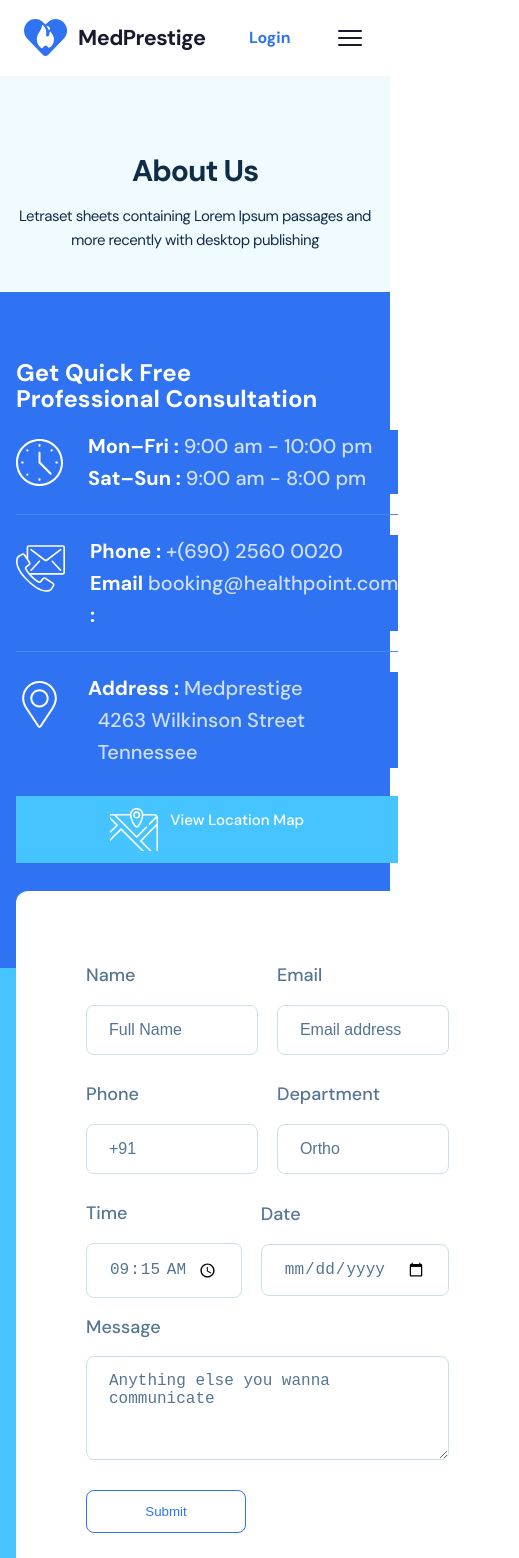
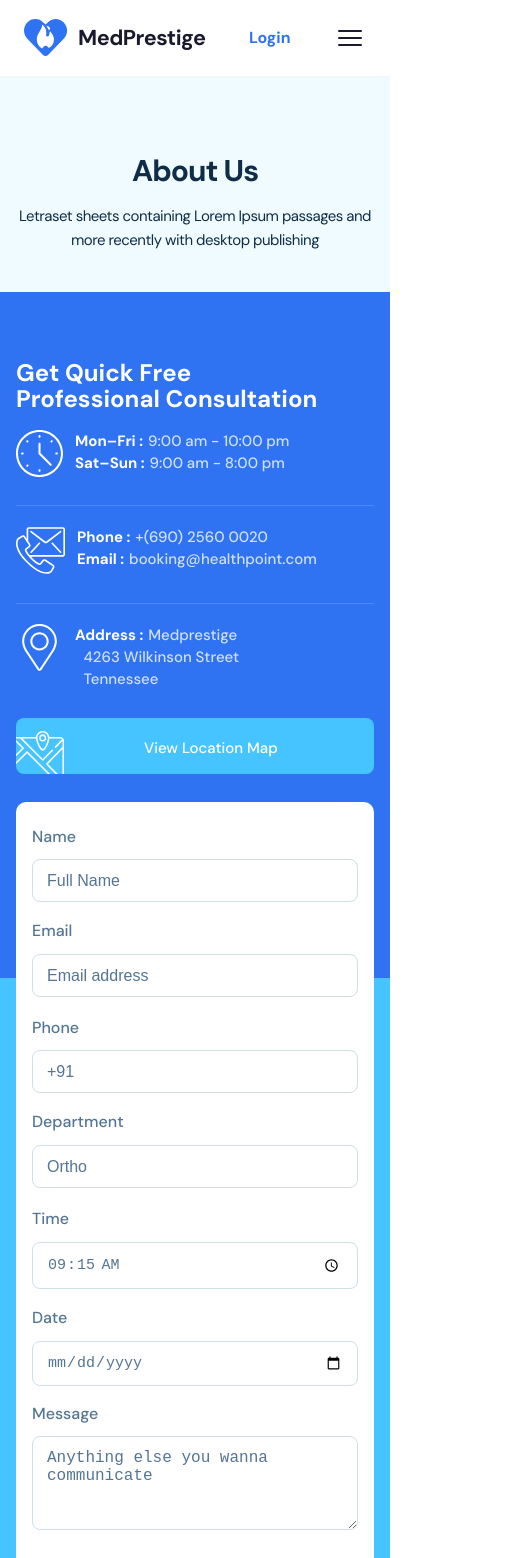
Before and after one commit to Lienkulet/MedPrestige, a Next.js app: page /about in a window 390 px wide. Shown: the top 1558 px of the page, 519 px wide, since content can reach past the window. Built offline with nearby package versions, Linux system fonts and the light colour scheme.

Commit message:
responsive contact footer card

```diff
--- a/src/components/ContactCardFooter/ContactCardFooter.css
+++ b/src/components/ContactCardFooter/ContactCardFooter.css
@@ -9,10 +9,11 @@
   display: flex;
   flex-direction: row;
   align-items: start;
-  justify-content: center;
+  justify-content: space-between;
   gap: 90px;
   max-width: 1280px;
   margin: 0 auto;
+  padding: 16px;
 }
 
 /* tablet */
@@ -28,13 +29,14 @@
 
   .container {
     gap: 48px;
+    padding: 0 16px;
   }
 }
 
 /* mobile */
 @media (max-width: 768px) {
   .two-color {
-    padding: 60px 0;
+    padding: 60px 16px;
   }
 
   .container {
--- a/src/components/layout/Footer/Footer.css
+++ b/src/components/layout/Footer/Footer.css
@@ -2,7 +2,6 @@
     background: var(--text-dark);
     color: white;
     padding: 64px 0 32px;
-    margin-top: 80px;
   }
 
   .footer-container {
@@ -70,8 +69,6 @@
 
   /* Responsive */
   @media (max-width: 768px) {
-    .footer { margin-top: 40px; }
-
     .footer-grid {
       grid-template-columns: 1fr;
       gap: 32px;
--- a/src/features/ContactCardFooter/CardFooterLeft.css
+++ b/src/features/ContactCardFooter/CardFooterLeft.css
@@ -1,5 +1,7 @@
 .left-block{
     margin-top: 48px;
+    width: 100%;
+    max-width: 430px;
 }
 
 .left-block h1{
@@ -31,9 +33,10 @@
     gap: 27px;
     width: 100%;
     max-width: 270px;
-    padding-right: 39px;
+    /* padding-right: 39px; */
     padding-top: 13px;
     margin-top: 59px;
+    border-radius: 8px;
 }
 
 /* Tablet & down */
@@ -55,9 +58,8 @@
 
     .locationBtn{
       max-width: 100%;
-      justify-content: center;
-      gap: 14px;
-      padding: 12px 16px;
+      gap: 52px;
+      padding: 13px 16px 0 0;
       margin-top: 28px;
     }
 
@@ -72,13 +74,20 @@
       font-size: 24px;
       margin-bottom: 18px;
     }
+    .left-block{
+      max-width: none;
+    }
 
     .locationBtn{
-      gap: 12px;
-      padding: 12px 14px;
+      gap: 80px;
+      padding: 13px 16px 0 0;
+      width: 100%;
+      max-width: none;
     }
 
     .locationBtn span{
       font-size: 15px;
+      margin-top: 5px;
+      /* justify-self: center; */
     }
   }
--- a/src/features/ContactCardFooter/CardFooterRight.css
+++ b/src/features/ContactCardFooter/CardFooterRight.css
@@ -1,6 +1,7 @@
 .contact-card{
     padding: 70px;
     max-width: 670px;
+    width: 100%;
     border-radius: 12px;
     background-color: #ffff;
 }
@@ -89,3 +90,60 @@
 fieldset{
     border: none;
 }
+
+/* responsive */
+@media (max-width: 1024px){
+    .contact-card{
+      padding: 48px;
+      max-width: 640px;
+    }
+  }
+
+  @media (max-width: 768px){
+    .contact-card{
+      padding: 28px 20px;
+      max-width: 100%;
+    }
+
+    .form-grid{
+      gap: 18px;
+    }
+
+    .form-row{
+      flex-direction: column;
+      align-items: stretch;
+      gap: 16px;
+    }
+
+    .form-group{
+      gap: 10px;
+    }
+
+    .form-group label{
+      font-size: 16px;
+    }
+
+    .form-group input,
+    .form-group textarea{
+      padding: 13px 16px;
+      font-size: 15px;
+      max-width: 100%;
+    }
+
+    .form-footer button{
+      max-width: 100%;
+      padding: 13px 16px;
+    }
+  }
+
+  @media (max-width: 480px){
+    .contact-card{
+      padding: 22px 16px;
+      border-radius: 10px;
+    }
+
+    .form-group input,
+    .form-group textarea{
+      padding: 12px 14px;
+    }
+  }
--- a/src/features/ContactCardFooter/HourCard.css
+++ b/src/features/ContactCardFooter/HourCard.css
@@ -54,3 +54,51 @@
   white-space: nowrap;
   border: 0;
 }
+
+/* tablet */
+@media (max-width: 1024px) {
+
+  .hoursDays,
+  .hoursTime,
+  .hoursSep {
+    font-size: 18px;
+    line-height: 28px;
+  }
+
+  .hoursCard {
+    gap: 18px;
+  }
+}
+
+/* mobile */
+@media (max-width: 768px) {
+  .hoursCard {
+    gap: 12px;
+  }
+
+  .hoursIcon {
+    margin-top: 0;
+  }
+
+  .hoursDays,
+  .hoursTime,
+  .hoursSep {
+    font-size: 16px;
+    line-height: 24px;
+  }
+
+  .hoursRow {
+    flex-wrap: wrap;
+  }
+}
+
+/* small phones */
+@media (max-width: 480px) {
+
+  .hoursDays,
+  .hoursTime,
+  .hoursSep {
+    font-size: 15px;
+    line-height: 22px;
+  }
+}
```
Lines whose indentation alone changed are shown as unchanged.
